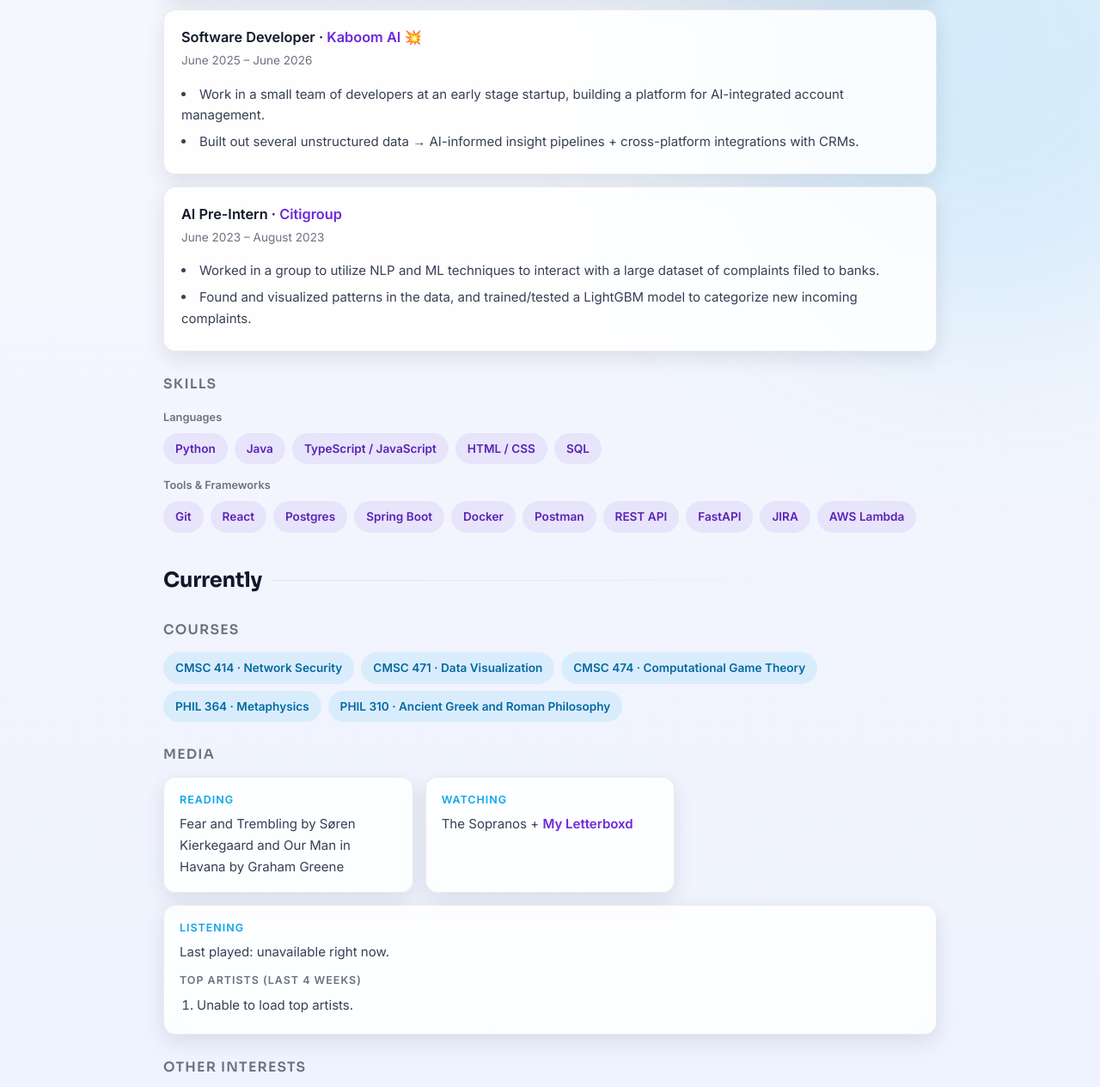
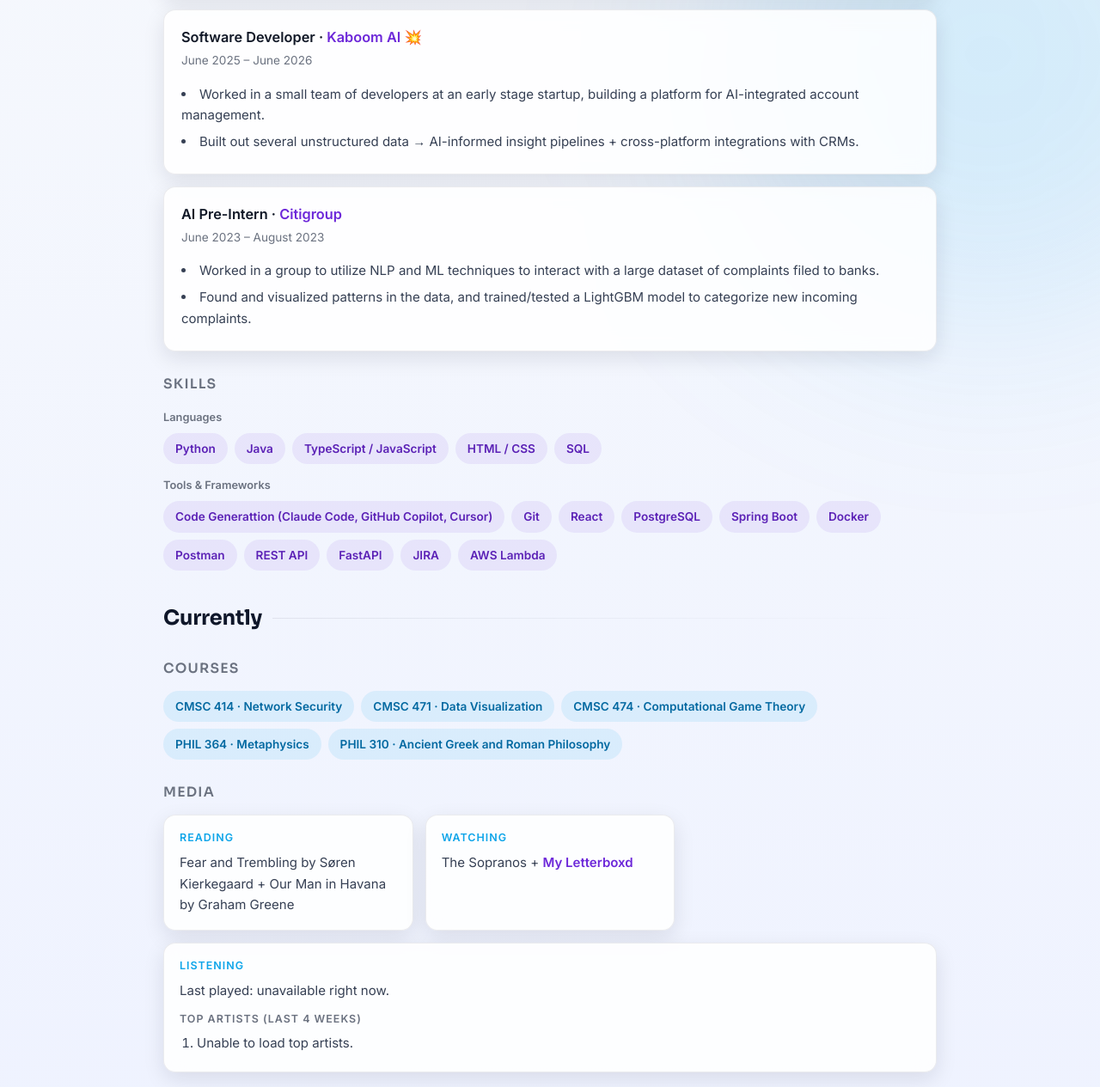
Before and after one commit to adamsirota/personalwebsite, a website: page index.html in a window 1280 px wide. Shown: the part 687-1952 px from the top of the page at 86% size. Drawn offline with Linux system fonts and the light colour scheme; no server answers.

Commit message:
wording changes

```diff
--- a/index.html
+++ b/index.html
@@ -21,7 +21,7 @@
 
         <div class="page">
             <header class="hero fade-in">
-                <p class="hero-eyebrow">Software Engineer &middot; College Park, MD</p>
+                <p class="hero-eyebrow">Software Engineer &middot; New York City, NY</p>
                 <h1>Adam Sirota</h1>
                 <h3>I am a software engineer with a passion for using software to democratize access to information and resources. Studying Computer Science and Philosophy at the University of Maryland, College Park.</h3>
                 <div class="contact-links">
@@ -63,7 +63,7 @@
                             </div>
                         </div>
                         <ul class="card-list">
-                            <li>Work in a small team of developers at an early stage startup, building a platform for AI-integrated account management.</li>
+                            <li>Worked in a small team of developers at an early stage startup, building a platform for AI-integrated account management.</li>
                             <li>Built out several unstructured data &rarr; AI-informed insight pipelines + cross-platform integrations with CRMs.</li>
                         </ul>
                     </article>
@@ -93,9 +93,10 @@
                 </div>
                 <p class="tag-label">Tools &amp; Frameworks</p>
                 <div class="tag-row">
+                    <span class="tag">Code Generattion (Claude Code, GitHub Copilot, Cursor)</span>
                     <span class="tag">Git</span>
                     <span class="tag">React</span>
-                    <span class="tag">Postgres</span>
+                    <span class="tag">PostgreSQL</span>
                     <span class="tag">Spring Boot</span>
                     <span class="tag">Docker</span>
                     <span class="tag">Postman</span>
@@ -122,7 +123,7 @@
                 <div class="media-grid">
                     <div class="media-card">
                         <p class="media-label">Reading</p>
-                        <p class="media-value">Fear and Trembling by S&oslash;ren Kierkegaard and Our Man in Havana by Graham Greene</p>
+                        <p class="media-value">Fear and Trembling by S&oslash;ren Kierkegaard + Our Man in Havana by Graham Greene</p>
                     </div>
                     <div class="media-card">
                         <p class="media-label">Watching</p>
```
